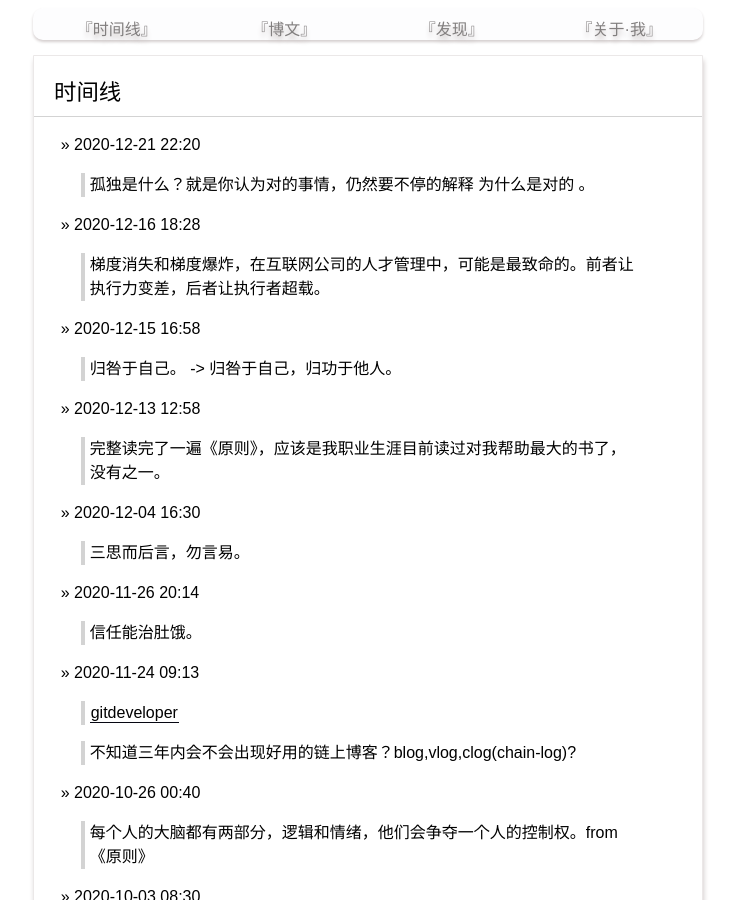
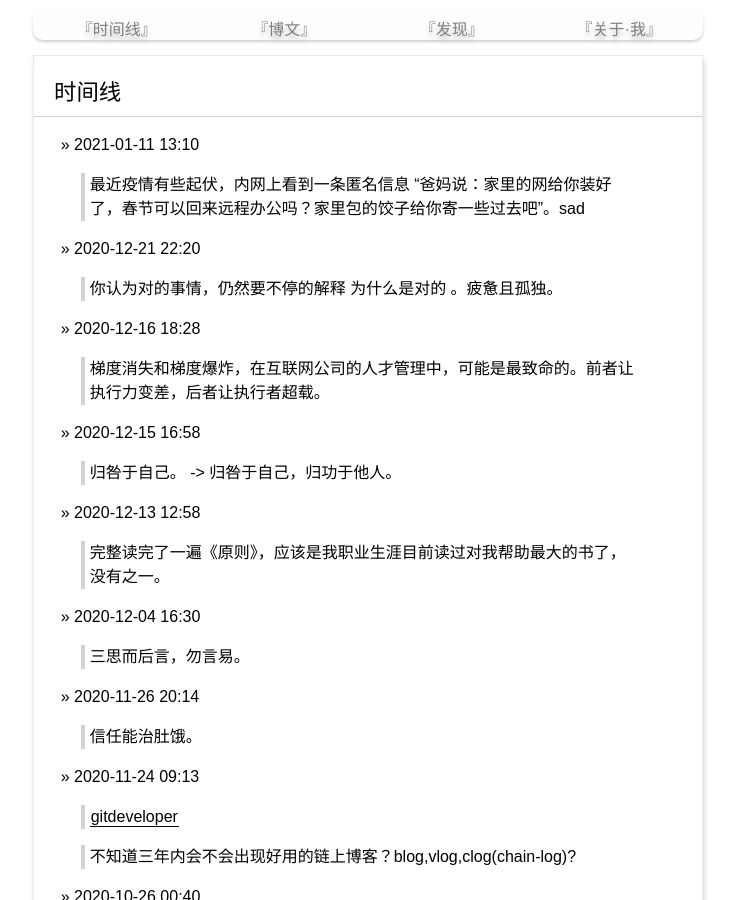
Before and after one commit to yanyiwu/blog, a Jekyll site: the page built from index.md, in a window 1280 px wide and 900 px high. Shown: the whole window, without its empty margins (272-1009 px from the left). Built offline with Jekyll 4.4.1, drawn with Linux system fonts in a browser that asks for light colours; Markdown is read by kramdown in place of the engine named in the settings; comment, search, counter and statistics services are not loaded.

Commit message:
Update index.md

```diff
--- a/index.md
+++ b/index.md
@@ -3,9 +3,13 @@ layout: posting
 title: 时间线
 ---
 
+&raquo; 2021-01-11 13:10
+
+> 最近疫情有些起伏，内网上看到一条匿名信息 “爸妈说：家里的网给你装好了，春节可以回来远程办公吗？家里包的饺子给你寄一些过去吧”。sad
+
 &raquo; 2020-12-21 22:20
 
-> 孤独是什么？就是你认为对的事情，仍然要不停的解释 为什么是对的 。
+> 你认为对的事情，仍然要不停的解释 为什么是对的 。疲惫且孤独。
 
 &raquo; 2020-12-16 18:28
 
```
